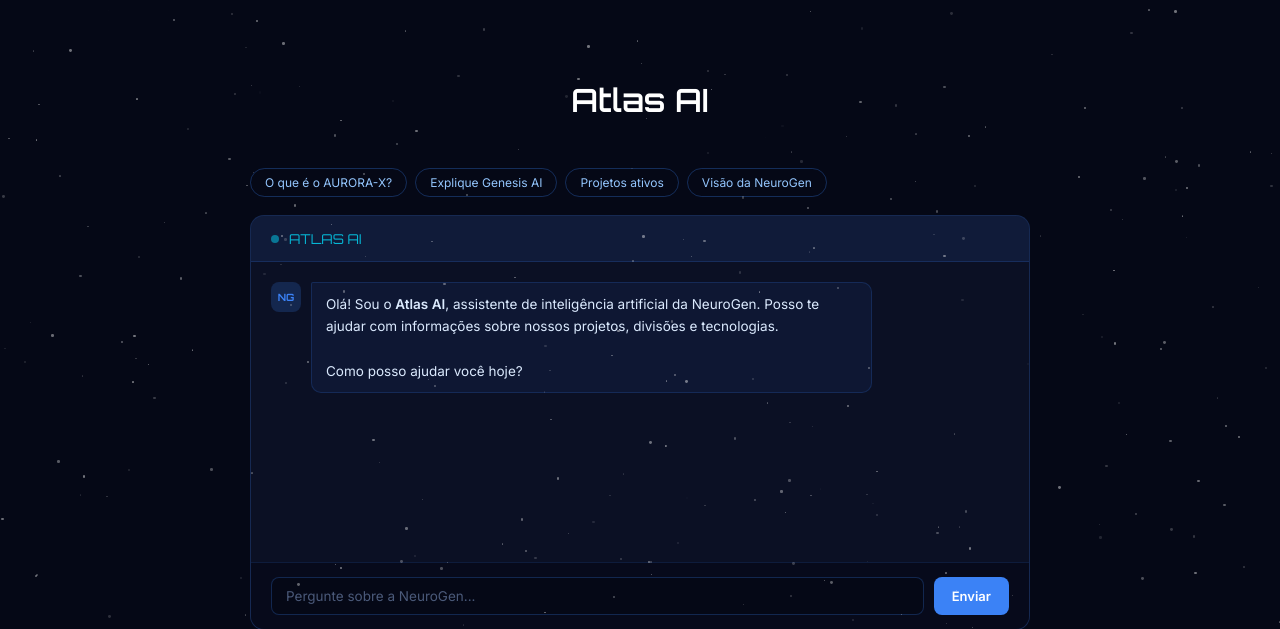
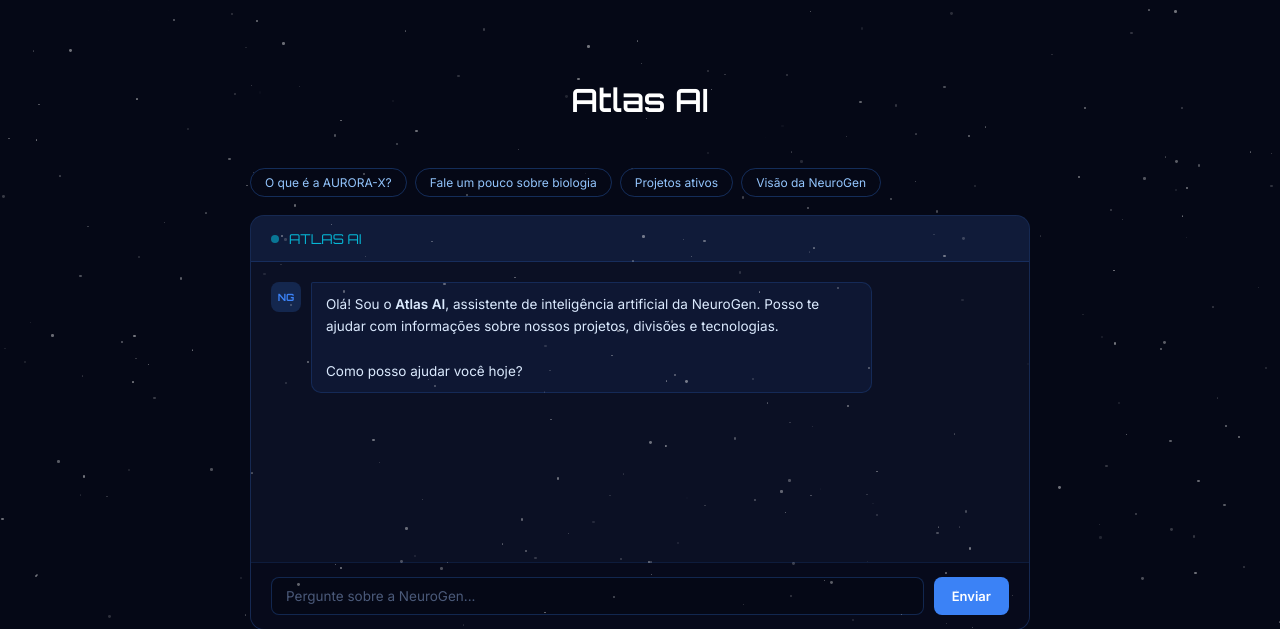
Before and after one commit to dlkax/website-neuro, a Flask app: page /atlas in a window 1280 px wide. Shown: the part 75-704 px from the top of the page. Run offline with Flask 3, Linux system fonts and the light colour scheme.

Commit message:
atualizando

```diff
--- a/templates/atlas.html
+++ b/templates/atlas.html
@@ -32,8 +32,8 @@
   <h2 class="title">Atlas AI</h2>
   <div class="chat-wrap">
     <div class="quick-prompts">
-      <button class="quick-btn" onclick="sendQuick(this)">O que é o AURORA-X?</button>
-      <button class="quick-btn" onclick="sendQuick(this)">Explique Genesis AI</button>
+      <button class="quick-btn" onclick="sendQuick(this)">O que é a AURORA-X?</button>
+      <button class="quick-btn" onclick="sendQuick(this)">Fale um pouco sobre biologia</button>
       <button class="quick-btn" onclick="sendQuick(this)">Projetos ativos</button>
       <button class="quick-btn" onclick="sendQuick(this)">Visão da NeuroGen</button>
     </div>
```
